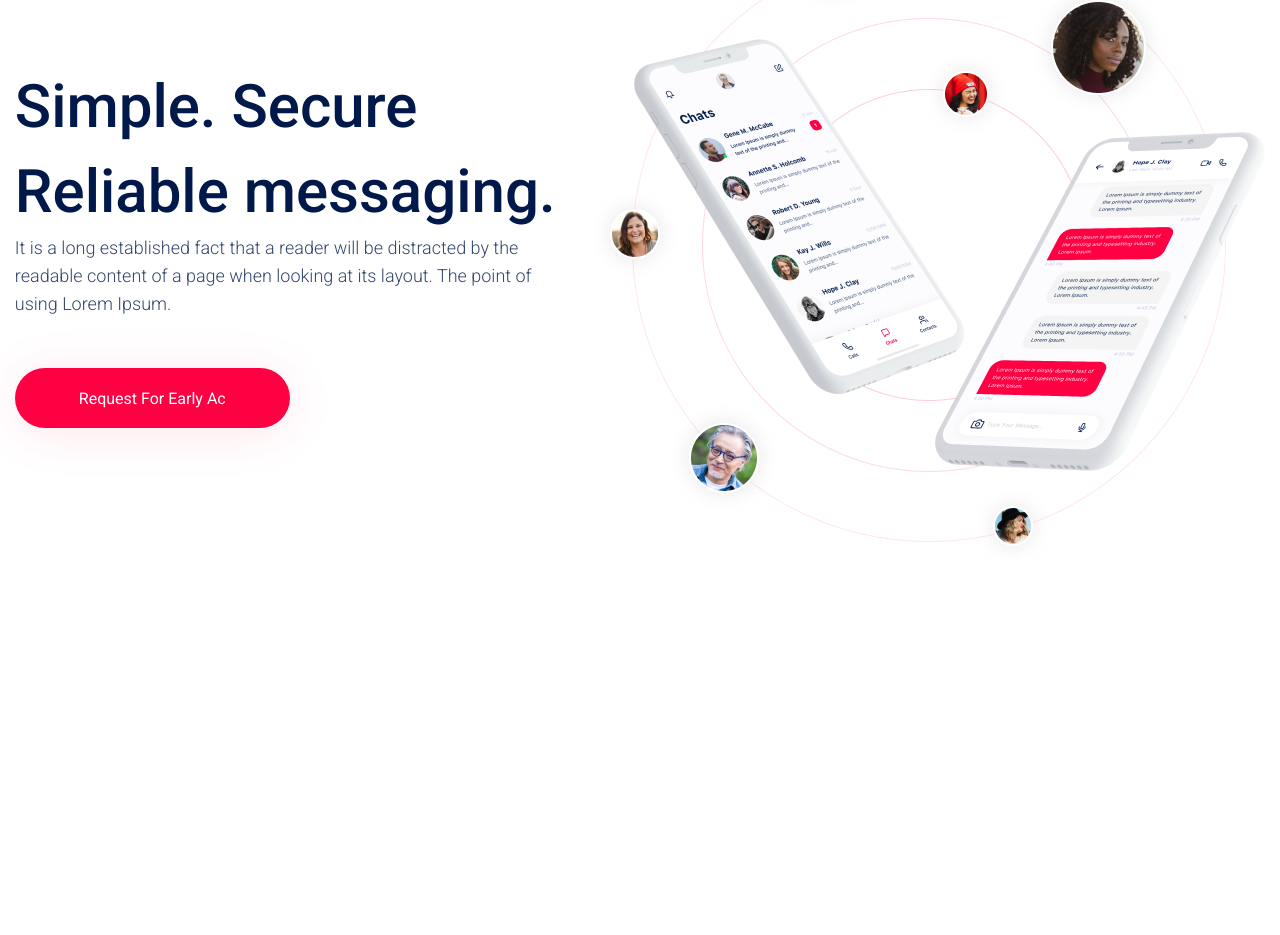
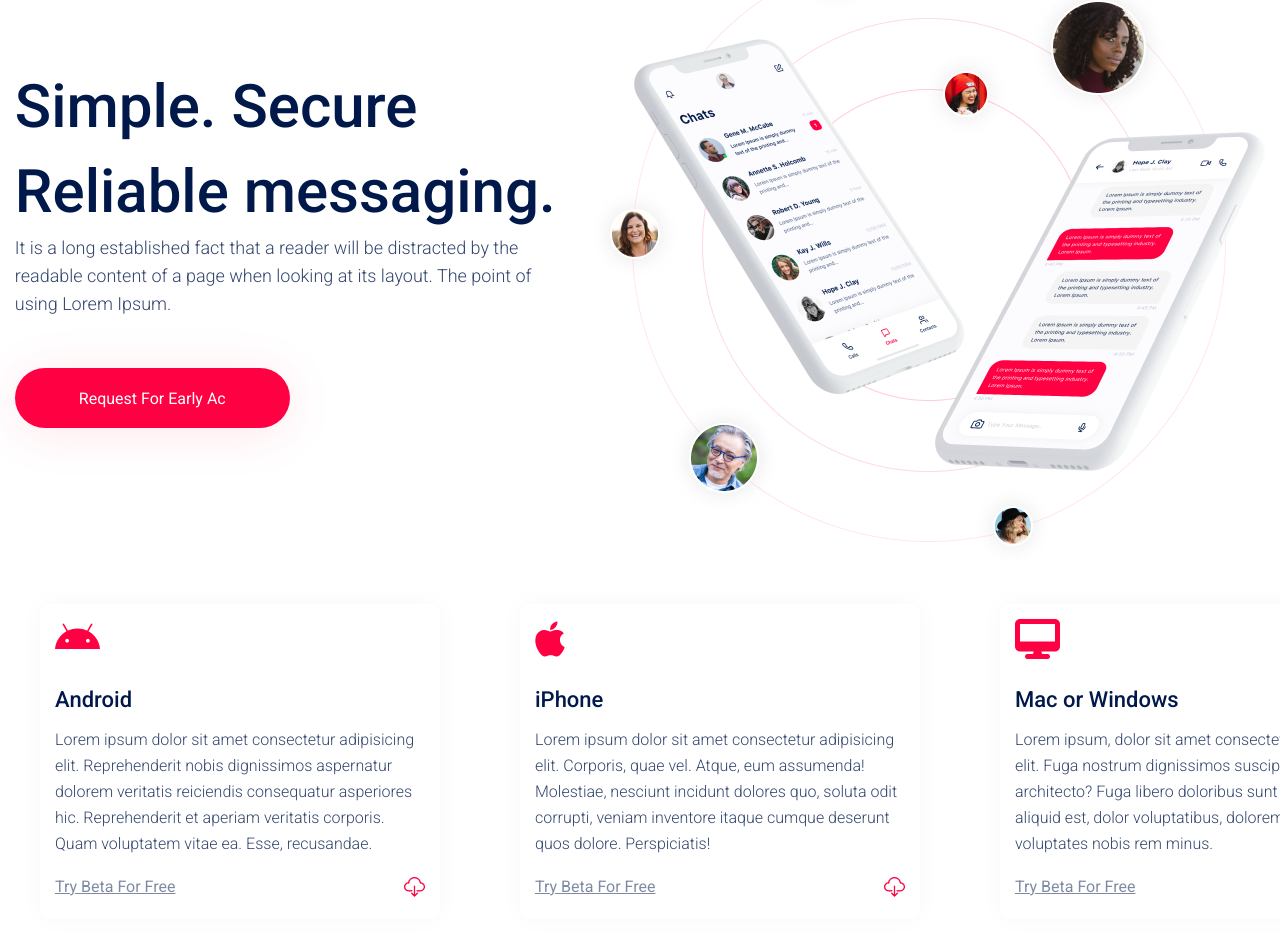
Before and after one commit to lmash12/HM, a plain HTML site: page 02FigmaLayout/01telgraph/index.html in a window 1280 px wide. Shown: the part 189-1124 px from the top of the page. Before the commit the page ends 800 px from the top, so only its background shows below. Drawn offline with Linux system fonts and the light colour scheme.

Commit message:
section1(android ios pc) done

```diff
--- a/02FigmaLayout/01telgraph/index.html
+++ b/02FigmaLayout/01telgraph/index.html
@@ -6,6 +6,10 @@
 		<meta name="viewport" content="width=device-width, initial-scale=1.0" />
 		<title>Telegraph</title>
 		<link rel="stylesheet" href="/style.css" />
+		<script
+			src="https://kit.fontawesome.com/702807384b.js"
+			crossorigin="anonymous"
+		></script>
 	</head>
 	<body>
 		<header class="header">
@@ -32,6 +36,50 @@
 					<img src="/img/Group 6.png" alt="pic1" />
 				</div>
 			</section>
+			<section class="main__section1">
+				<div class="section1__android">
+					<i class="fa-brands fa-android"></i>
+					<h3 class="android__header">Android</h3>
+					<p class="android__p">
+						Lorem ipsum dolor sit amet consectetur adipisicing elit.
+						Reprehenderit nobis dignissimos aspernatur dolorem veritatis
+						reiciendis consequatur asperiores hic. Reprehenderit et aperiam
+						veritatis corporis. Quam voluptatem vitae ea. Esse, recusandae.
+					</p>
+					<div class="section1__download">
+						<a class="section1__link" href="#">Try Beta For Free</a>
+						<img src="/img/download.png" alt="download" />
+					</div>
+				</div>
+				<div class="section1__ios">
+					<i class="fa-brands fa-apple"></i>
+					<h3 class="ios__header">iPhone</h3>
+					<p class="ios__p">
+						Lorem ipsum dolor sit amet consectetur adipisicing elit. Corporis,
+						quae vel. Atque, eum assumenda! Molestiae, nesciunt incidunt dolores
+						quo, soluta odit corrupti, veniam inventore itaque cumque deserunt
+						quos dolore. Perspiciatis!
+					</p>
+					<div class="section1__download">
+						<a class="section1__link" href="#">Try Beta For Free</a>
+						<img src="/img/download.png" alt="download" />
+					</div>
+				</div>
+				<div class="section1__pc">
+					<i class="fa-solid fa-desktop"></i>
+					<h3 class="pc__header">Mac or Windows</h3>
+					<p class="pc__p">
+						Lorem ipsum, dolor sit amet consectetur adipisicing elit. Fuga
+						nostrum dignissimos suscipit ea architecto? Fuga libero doloribus
+						sunt nihil, eius quas aliquid est, dolor voluptatibus, doloremque
+						voluptates nobis rem minus.
+					</p>
+					<div class="section1__download">
+						<a class="section1__link" href="#">Try Beta For Free</a>
+						<img src="/img/download.png" alt="download" />
+					</div>
+				</div>
+			</section>
 		</main>
 	</body>
 </html>
--- a/02FigmaLayout/01telgraph/style.css
+++ b/02FigmaLayout/01telgraph/style.css
@@ -95,3 +95,84 @@
 	color: white;
 	background: #000000;
 }
+
+/* ANDROID IOS PC SECTION */
+
+.main .main__section1 {
+	width: 1440px;
+	margin: 50px auto;
+	height: 272px;
+	display: flex;
+	justify-content: space-around;
+	align-items: center;
+}
+
+.main .main__section1 .section1__android,
+.section1__ios,
+.section1__pc {
+	padding: 15px;
+	width: 400px;
+	height: 315px;
+	background-color: #ffffff;
+	box-shadow: 0px 0px 25px rgba(0, 0, 0, 0.03);
+	border-radius: 10px;
+}
+
+.main .main__section1 .section1__android i,
+.section1__ios i,
+.section1__pc i {
+	color: var(--primary-color);
+	width: 40px;
+	height: 48px;
+	font-size: 40px;
+}
+
+.main .main__section1 .section1__android .android__header,
+.ios__header,
+.pc__header {
+	margin-top: 20px;
+	color: var(--primary-text-color);
+	font-weight: 500;
+	line-height: 25px;
+	font-size: 22px;
+}
+
+.main .main__section1 .section1__android .android__p,
+.ios__p,
+.pc__p {
+	margin-top: 15px;
+	font-weight: 300;
+	font-size: 16px;
+	line-height: 26px;
+	color: var(--primary-text-color);
+	mix-blend-mode: normal;
+	opacity: 0.8;
+}
+
+.main .main__section1 .section1__download {
+	display: flex;
+	justify-content: space-between;
+	align-items: center;
+	margin-top: 20px;
+}
+
+.main .main__section1 .section1__link {
+	font-weight: 400;
+	font-size: 16px;
+	line-height: 18px;
+	text-decoration: underline;
+	color: var(--primary-text-color);
+	mix-blend-mode: normal;
+	opacity: 50%;
+	transition: 0.3s;
+}
+
+.main .main__section1 .section1__link:hover {
+	font-weight: 400;
+	font-size: 20px;
+	line-height: 18px;
+	text-decoration: underline;
+	color: black;
+	mix-blend-mode: normal;
+	opacity: 80%;
+}
```
Also changed, not shown: 02FigmaLayout/01telgraph/img/._download.png (added), 02FigmaLayout/01telgraph/img/download.png (added).
